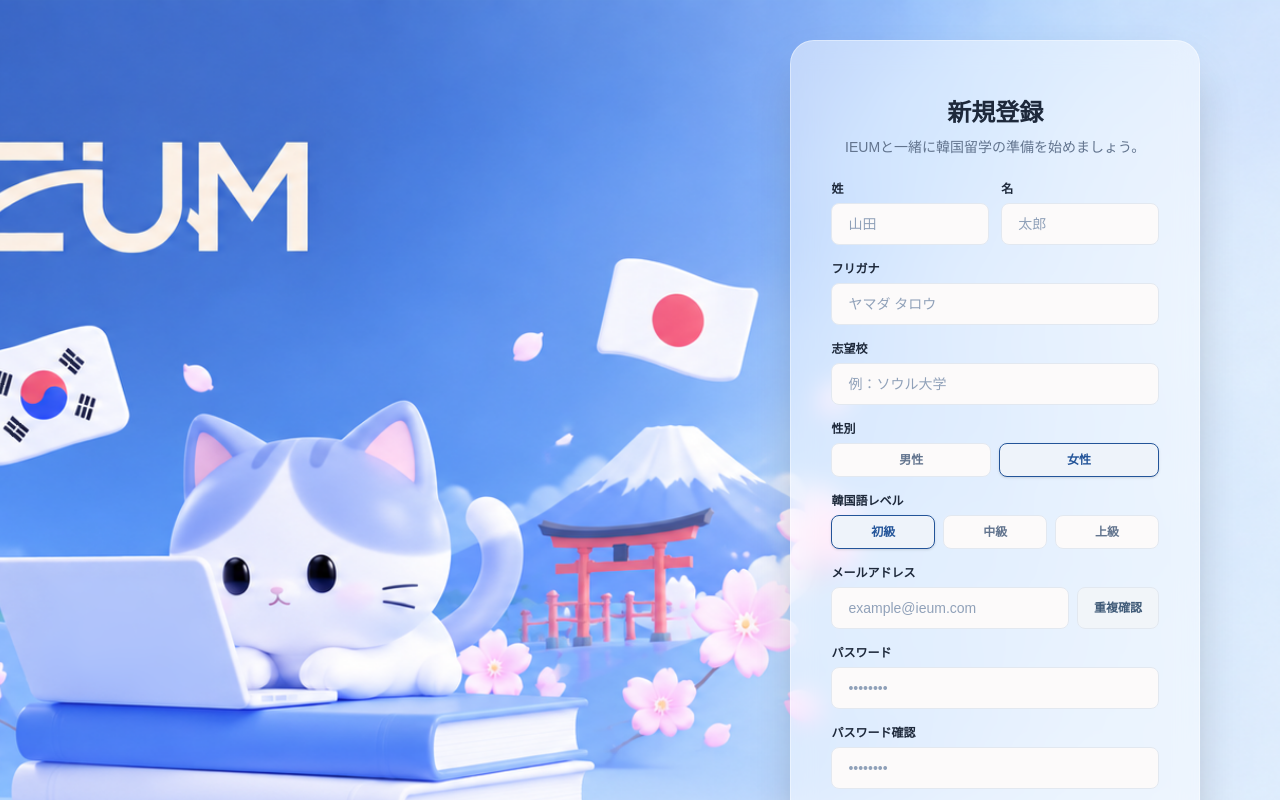
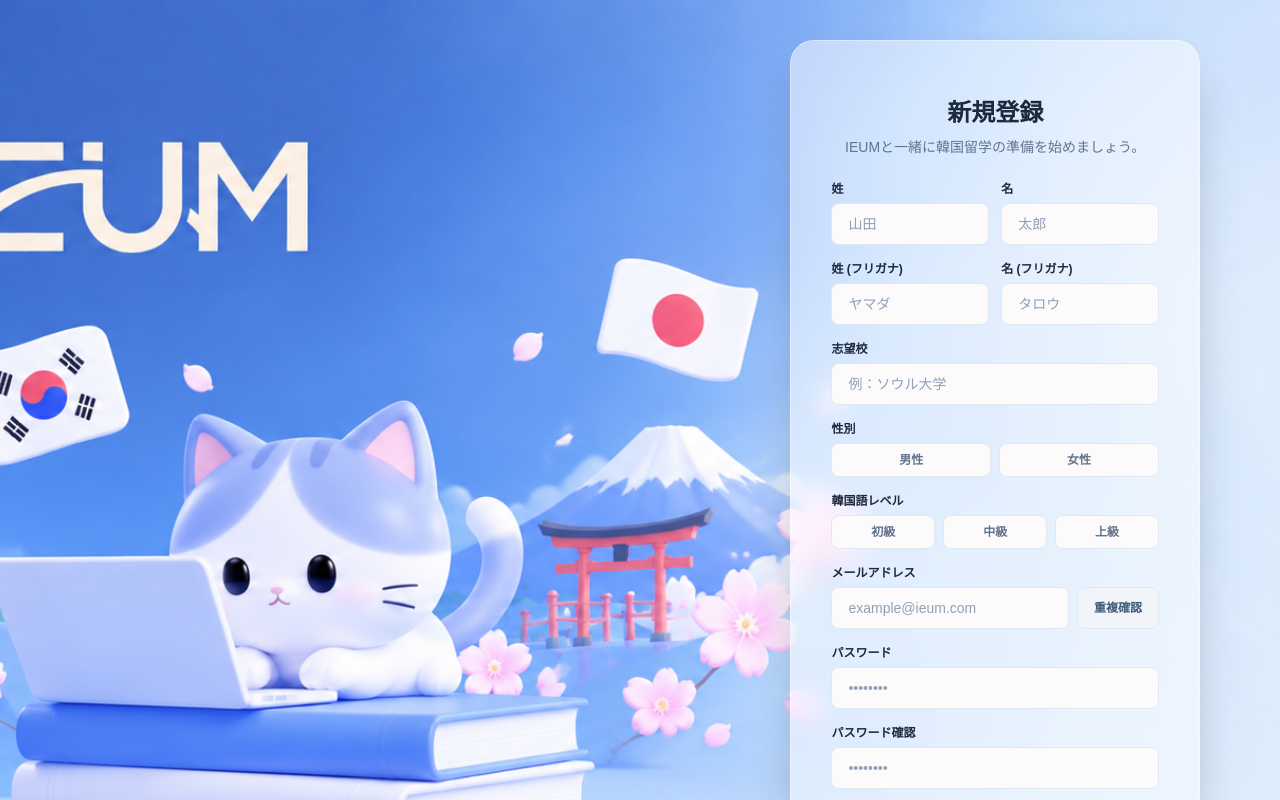
Before and after one commit to suin-00/ieum_demo, a Next.js app: page /signup in a window 1280 px wide. Shown: the top 800 px of the page. Built offline with nearby package versions, Linux system fonts and the light colour scheme.

Commit message:
회원가입 수정

```diff
--- a/src/components/auth/SignUpForm.tsx
+++ b/src/components/auth/SignUpForm.tsx
@@ -1,35 +1,14 @@
 "use client";
 
-import React, { useState } from "react";
+import React, { useActionState } from "react";
 import Link from "next/link";
+import { signupWithEmail, SignupState } from "@/actions/auth";
 
 export function SignUpForm() {
-  const [formData, setFormData] = useState({
-    lastName: "",
-    firstName: "",
-    furigana: "",
-    school: "",
-    gender: "female",
-    proficiency: "beginner",
-    email: "",
-    password: "",
-    confirmPassword: "",
-  });
-
-  const handleChange = (
-    e: React.ChangeEvent<HTMLInputElement | HTMLSelectElement>,
-  ) => {
-    const { name, value } = e.target;
-    setFormData((prev) => ({ ...prev, [name]: value }));
-  };
-
-  const handleGenderSelect = (gender: string) => {
-    setFormData((prev) => ({ ...prev, gender }));
-  };
-
-  const handleProficiencySelect = (level: string) => {
-    setFormData((prev) => ({ ...prev, proficiency: level }));
-  };
+  const [state, formAction, isPending] = useActionState<SignupState, FormData>(
+    signupWithEmail,
+    null,
+  );
 
   return (
     <div className="w-full">
@@ -42,7 +21,7 @@
         </p>
       </div>
 
-      <form className="space-y-4" onSubmit={(e) => e.preventDefault()}>
+      <form action={formAction} className="space-y-4">
         {/* Name Fields (Horizontal Layout) */}
         <div className="flex gap-3">
           <div className="flex-1">
@@ -51,9 +30,8 @@
             </label>
             <input
               type="text"
-              name="lastName"
-              value={formData.lastName}
-              onChange={handleChange}
+              name="last_name"
+              required
               placeholder="山田"
               className="w-full px-4 py-2.5 rounded-lg bg-[#FCFAFA] border border-slate-200 text-[#1E293B] text-sm focus:bg-white focus:border-[#235499] focus:ring-2 focus:ring-[#235499]/20 outline-none transition-all placeholder-slate-400 font-medium"
             />
@@ -64,9 +42,8 @@
             </label>
             <input
               type="text"
-              name="firstName"
-              value={formData.firstName}
-              onChange={handleChange}
+              name="first_name"
+              required
               placeholder="太郎"
               className="w-full px-4 py-2.5 rounded-lg bg-[#FCFAFA] border border-slate-200 text-[#1E293B] text-sm focus:bg-white focus:border-[#235499] focus:ring-2 focus:ring-[#235499]/20 outline-none transition-all placeholder-slate-400 font-medium"
             />
@@ -74,18 +51,29 @@
         </div>
 
         {/* Furigana */}
-        <div>
+        <div className="flex gap-3">
+          <div className="flex-1">
             <label className="block text-xs font-bold text-[#1E293B] mb-1.5">
-            フリガナ
+              姓 (フリガナ)
             </label>
             <input
               type="text"
-            name="furigana"
-            value={formData.furigana}
-            onChange={handleChange}
-            placeholder="ヤマダ タロウ"
+              name="last_name_kana"
+              placeholder="ヤマダ"
               className="w-full px-4 py-2.5 rounded-lg bg-[#FCFAFA] border border-slate-200 text-[#1E293B] text-sm focus:bg-white focus:border-[#235499] focus:ring-2 focus:ring-[#235499]/20 outline-none transition-all placeholder-slate-400 font-medium"
             />
+          </div>
+          <div className="flex-1">
+            <label className="block text-xs font-bold text-[#1E293B] mb-1.5">
+              名 (フリガナ)
+            </label>
+            <input
+              type="text"
+              name="first_name_kana"
+              placeholder="タロウ"
+              className="w-full px-4 py-2.5 rounded-lg bg-[#FCFAFA] border border-slate-200 text-[#1E293B] text-sm focus:bg-white focus:border-[#235499] focus:ring-2 focus:ring-[#235499]/20 outline-none transition-all placeholder-slate-400 font-medium"
+            />
+          </div>
         </div>
 
         {/* Desired School */}
@@ -96,8 +84,7 @@
           <input
             type="text"
             name="school"
-            value={formData.school}
-            onChange={handleChange}
+            required
             placeholder="例：ソウル大学"
             className="w-full px-4 py-2.5 rounded-lg bg-[#FCFAFA] border border-slate-200 text-[#1E293B] text-sm focus:bg-white focus:border-[#235499] focus:ring-2 focus:ring-[#235499]/20 outline-none transition-all placeholder-slate-400 font-medium"
           />
@@ -108,6 +95,7 @@
           <label className="block text-xs font-bold text-[#1E293B] mb-1.5">
             性別
           </label>
+          <input type="hidden" name="gender" defaultValue="female" />
           <div className="flex gap-2">
             {[
               { id: "male", label: "男性" },
@@ -116,12 +104,16 @@
               <button
                 key={option.id}
                 type="button"
-                onClick={() => handleGenderSelect(option.id)}
-                className={`flex-1 py-2 text-xs font-bold rounded-lg border transition-all ${
-                  formData.gender === option.id
-                    ? "bg-[#eef3fa] border-[#235499] text-[#235499] shadow-sm"
-                    : "bg-[#FCFAFA] border-slate-200 text-slate-500 hover:bg-slate-50 hover:border-slate-300"
-                }`}
+                onClick={(e) => {
+                  const form = e.currentTarget.form;
+                  if (form) {
+                    const input = form.elements.namedItem(
+                      "gender",
+                    ) as HTMLInputElement;
+                    if (input) input.value = option.id;
+                  }
+                }}
+                className={`flex-1 py-2 text-xs font-bold rounded-lg border transition-all bg-[#FCFAFA] border-slate-200 text-slate-500 hover:bg-slate-50 hover:border-slate-300 focus:bg-[#eef3fa] focus:border-[#235499] focus:text-[#235499]`}
               >
                 {option.label}
               </button>
@@ -134,6 +126,7 @@
           <label className="block text-xs font-bold text-[#1E293B] mb-1.5">
             韓国語レベル
           </label>
+          <input type="hidden" name="korean_level" defaultValue="beginner" />
           <div className="flex gap-2">
             {[
               { id: "beginner", label: "初級" },
@@ -143,12 +136,16 @@
               <button
                 key={option.id}
                 type="button"
-                onClick={() => handleProficiencySelect(option.id)}
-                className={`flex-1 py-2 text-xs font-bold rounded-lg border transition-all ${
-                  formData.proficiency === option.id
-                    ? "bg-[#eef3fa] border-[#235499] text-[#235499] shadow-sm"
-                    : "bg-[#FCFAFA] border-slate-200 text-slate-500 hover:bg-slate-50 hover:border-slate-300"
-                }`}
+                onClick={(e) => {
+                  const form = e.currentTarget.form;
+                  if (form) {
+                    const input = form.elements.namedItem(
+                      "korean_level",
+                    ) as HTMLInputElement;
+                    if (input) input.value = option.id;
+                  }
+                }}
+                className={`flex-1 py-2 text-xs font-bold rounded-lg border transition-all bg-[#FCFAFA] border-slate-200 text-slate-500 hover:bg-slate-50 hover:border-slate-300 focus:bg-[#eef3fa] focus:border-[#235499] focus:text-[#235499]`}
               >
                 {option.label}
               </button>
@@ -165,8 +162,7 @@
             <input
               type="email"
               name="email"
-              value={formData.email}
-              onChange={handleChange}
+              required
               placeholder="example@ieum.com"
               className="flex-1 px-4 py-2.5 rounded-lg bg-[#FCFAFA] border border-slate-200 text-[#1E293B] text-sm focus:bg-white focus:border-[#235499] focus:ring-2 focus:ring-[#235499]/20 outline-none transition-all placeholder-slate-400 font-medium"
             />
@@ -187,8 +183,7 @@
           <input
             type="password"
             name="password"
-            value={formData.password}
-            onChange={handleChange}
+            required
             placeholder="••••••••"
             className="w-full px-4 py-2.5 rounded-lg bg-[#FCFAFA] border border-slate-200 text-[#1E293B] text-sm focus:bg-white focus:border-[#235499] focus:ring-2 focus:ring-[#235499]/20 outline-none transition-all placeholder-slate-400 font-medium"
           />
@@ -202,24 +197,35 @@
           <input
             type="password"
             name="confirmPassword"
-            value={formData.confirmPassword}
-            onChange={handleChange}
+            required
             placeholder="••••••••"
             className="w-full px-4 py-2.5 rounded-lg bg-[#FCFAFA] border border-slate-200 text-[#1E293B] text-sm focus:bg-white focus:border-[#235499] focus:ring-2 focus:ring-[#235499]/20 outline-none transition-all placeholder-slate-400 font-medium"
           />
         </div>
 
+        {state?.error && (
+          <p className="text-red-500 text-xs font-medium text-center">
+            {state.error}
+          </p>
+        )}
+
+        {state?.success && (
+          <p className="text-green-600 text-xs font-medium text-center">
+            会員登録が完了しました！ログインしてください。
+          </p>
+        )}
+
         <div className="pt-2">
           <button
             type="submit"
-            className="w-full bg-[#235499] hover:bg-[#1e4a87] text-white py-3 rounded-lg text-sm font-bold shadow-sm transition-all hover:shadow hover:-translate-y-0.5"
+            disabled={isPending}
+            className="w-full bg-[#235499] hover:bg-[#1e4a87] text-white py-3 rounded-lg text-sm font-bold shadow-sm transition-all hover:shadow hover:-translate-y-0.5 disabled:bg-slate-300"
           >
-            新規登録
+            {isPending ? "登録中..." : "新規登録"}
           </button>
         </div>
       </form>
 
-      {/* button + onToggle 대신 Link로 /login 이동 */}
       <div className="mt-6 text-center text-xs font-medium text-slate-500">
         すでにアカウントをお持ちですか？{" "}
         <Link
```
Lines whose indentation alone changed are shown as unchanged.
